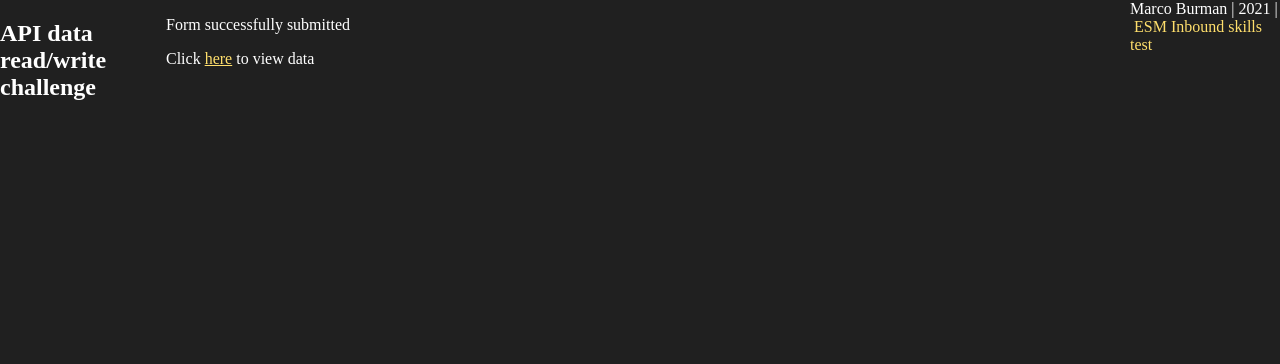
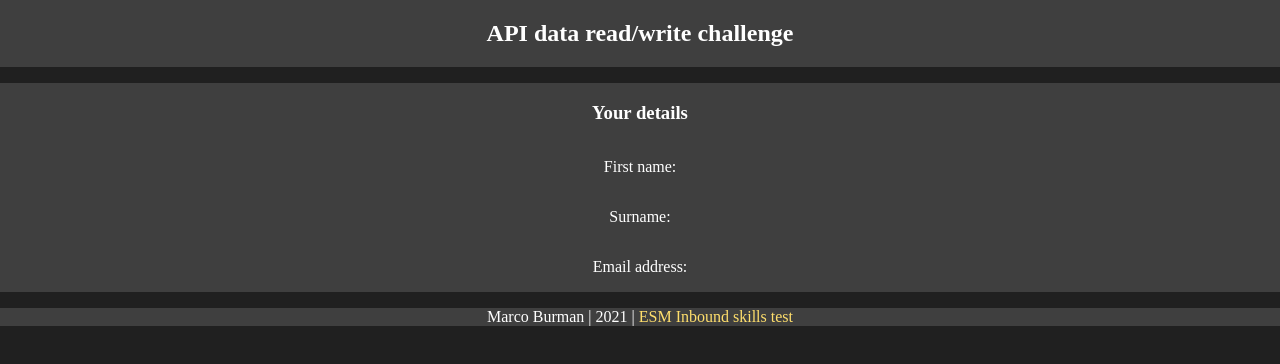
Before and after one commit to Cursea/ESM-technical-challenge, a website: page public/submit-form.html in a window 1280 px wide. Drawn offline with Linux system fonts and the light colour scheme.

Commit message:
Add userDetails route, page & styling

```diff
--- /dev/null
+++ b/public/submit-form.css
@@ -0,0 +1,9 @@
+#userDetails {
+  background: #3f3f3f;
+  grid-column: 1 / 4;
+  display: flex;
+  flex-direction: column;
+  align-items: center;
+  justify-content: center;
+  height: auto;
+}
--- a/public/submit-form.html
+++ b/public/submit-form.html
@@ -5,22 +5,26 @@
     <meta name="viewport" content="width=device-width, initial-scale=1.0" />
     <title>ESM Form</title>
     <link rel="stylesheet" type="text/css" href="index.css" />
+    <link rel="stylesheet" type="text/css" href="submit-form.css" />
   </head>
   <body>
     <div id="container">
-      <header>
+      <header class="flex">
         <h2>API data read/write challenge</h2>
       </header>
-      <div id="success">
-        <p>Form successfully submitted</p>
-        <p>Click <a href="#">here</a> to view data</p>
+      <div id="userDetails">
+        <h3>Your details</h3>
+        <p>First name:</p>
+        <p>Surname:</p>
+        <p>Email address:</p>
       </div>
-      <footer>
+      <footer class="flex">
         Marco Burman | 2021 |&nbsp;<a
           href="https://github.com/Cursea/ESM-technical-challenge"
           >ESM Inbound skills test</a
         >
       </footer>
     </div>
+    <script src="index.js" type="text/javascript"></script>
   </body>
 </html>
--- a/routes.js
+++ b/routes.js
@@ -7,7 +7,7 @@
   response.sendFile('public/index.html', { root: __dirname })
 })
 
-router.get('/submit-form', (request, response) => {
+router.get('/details', (request, response) => {
   response.sendFile('public/submit-form.html', { root: __dirname })
 })
 
```
Also changed, not shown: public/index.html (+1 -1 lines).
